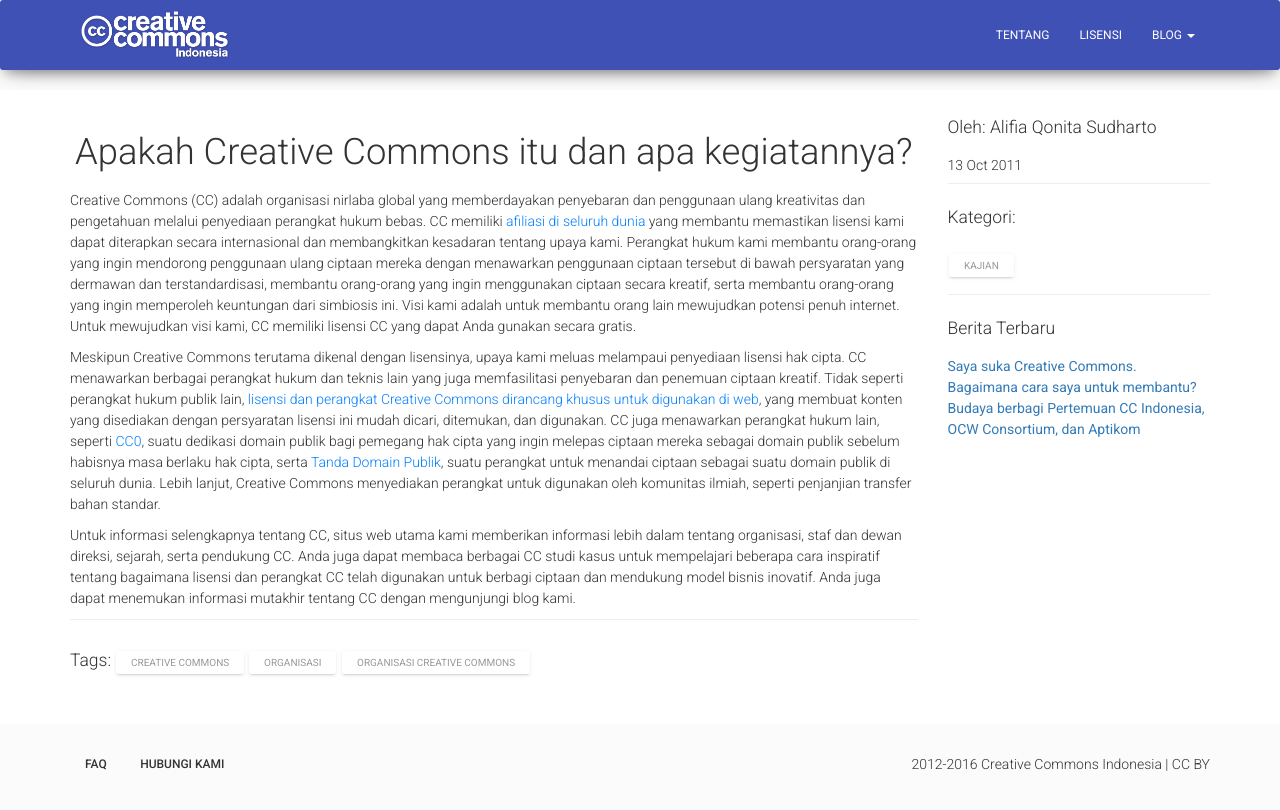
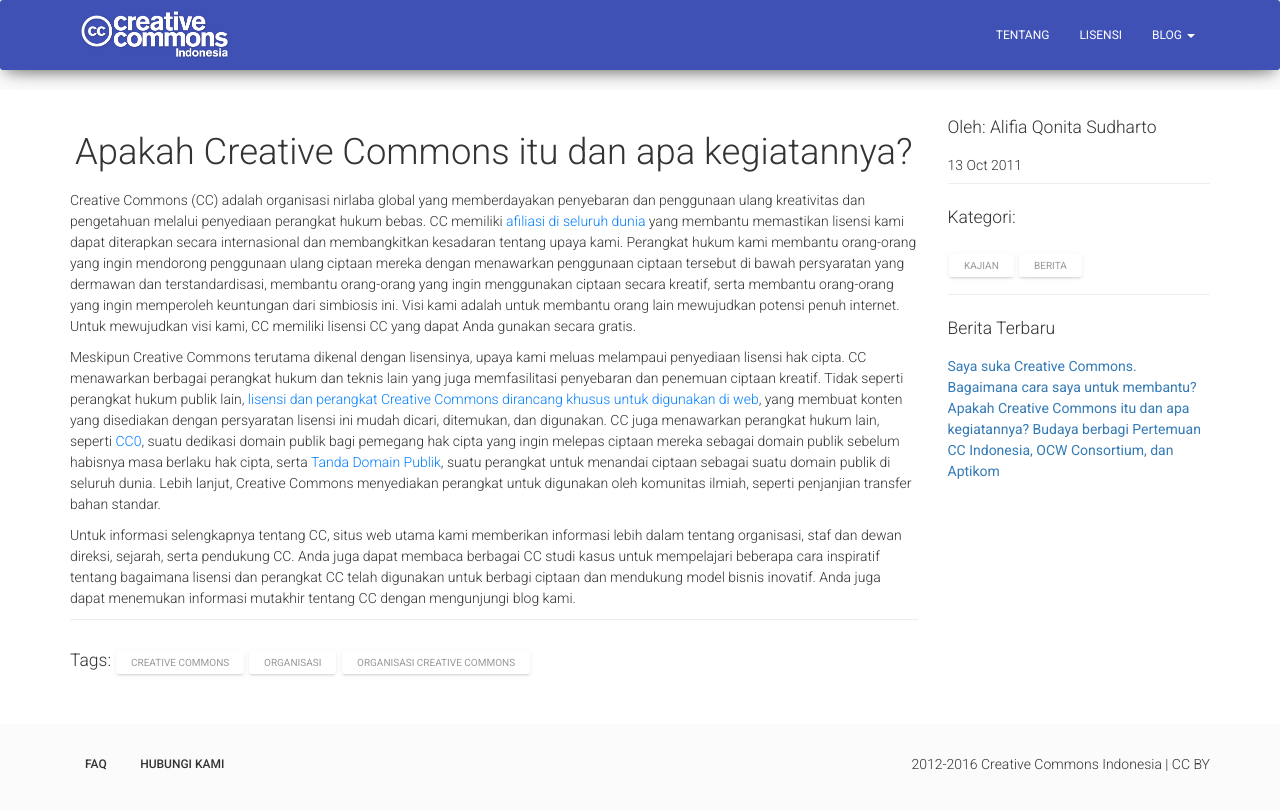
Before and after one commit to RioSatria/CCID, a Jekyll site: the page built from _posts/2011-10-13-apakah-creative-commons-itu-dan-apa-kegiatannya.markdown, in a window 1280 px wide. Shown: the top 810 px of the page. Built offline with Jekyll 4.4.1, drawn with Linux system fonts in a browser that asks for light colours; nearby versions of some CDN libraries; our own code applies the rules of GitHub Pages for plain Markdown files.

Commit message:
Updated Apakah Creative Commons Itu Dan Apa Kegiatannya

```diff
--- a/_posts/2011-10-13-apakah-creative-commons-itu-dan-apa-kegiatannya.markdown
+++ b/_posts/2011-10-13-apakah-creative-commons-itu-dan-apa-kegiatannya.markdown
@@ -3,6 +3,7 @@
 date: 2011-10-13 16:30:00 +07:00
 categories:
 - Kajian
+- Berita
 tags:
 - Creative Commons
 - Organisasi
```
